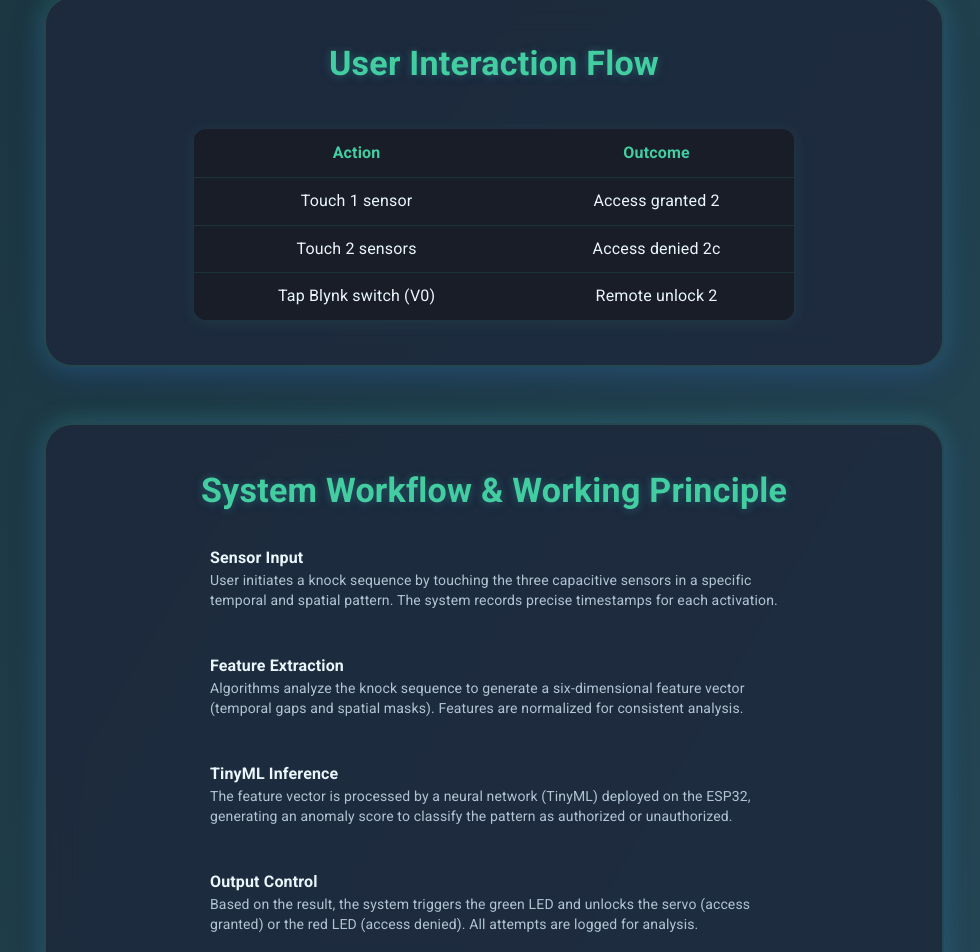
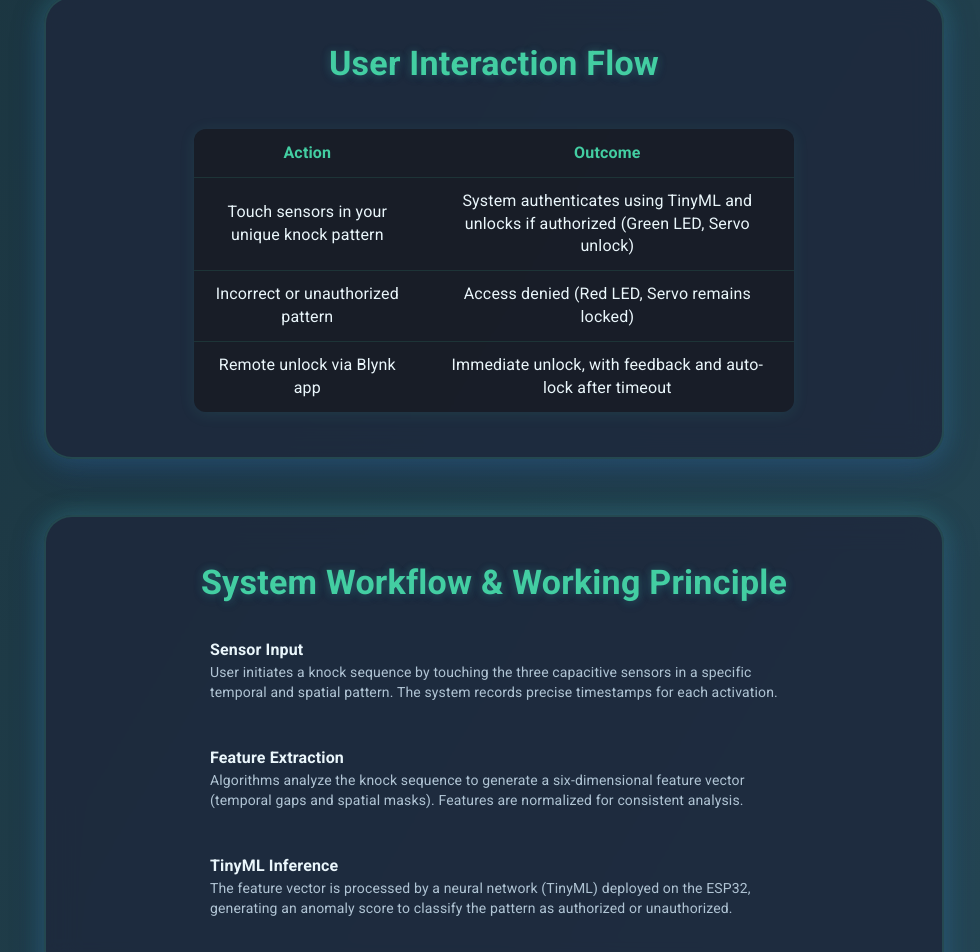
Before and after one commit to varunaditya27/LockAI, a React (Vite) app in the folder website/: page / in a window 1280 px wide. Shown: the part 3393-4345 px from the top of the page, without its empty margins (281-1261 px from the left). Built offline with nearby package versions, Linux system fonts and the light colour scheme.

Commit message:
Update user flow descriptions for clarity and detail

```diff
--- a/website/src/components/UserFlowSection.jsx
+++ b/website/src/components/UserFlowSection.jsx
@@ -3,9 +3,9 @@ import { Box, Typography, Table, TableBody, TableCell, TableContainer, TableHead
 import "./UserFlowSection.css";
 
 const userFlowRows = [
-  { action: "Touch 1 sensor", outcome: "Access granted 2" },
-  { action: "Touch 2 sensors", outcome: "Access denied 2c" },
-  { action: "Tap Blynk switch (V0)", outcome: "Remote unlock 2" },
+  { action: "Touch sensors in your unique knock pattern", outcome: "System authenticates using TinyML and unlocks if authorized (Green LED, Servo unlock)" },
+  { action: "Incorrect or unauthorized pattern", outcome: "Access denied (Red LED, Servo remains locked)" },
+  { action: "Remote unlock via Blynk app", outcome: "Immediate unlock, with feedback and auto-lock after timeout" },
 ];
 
 export default function UserFlowSection({ id = "userflow" }) {
```
